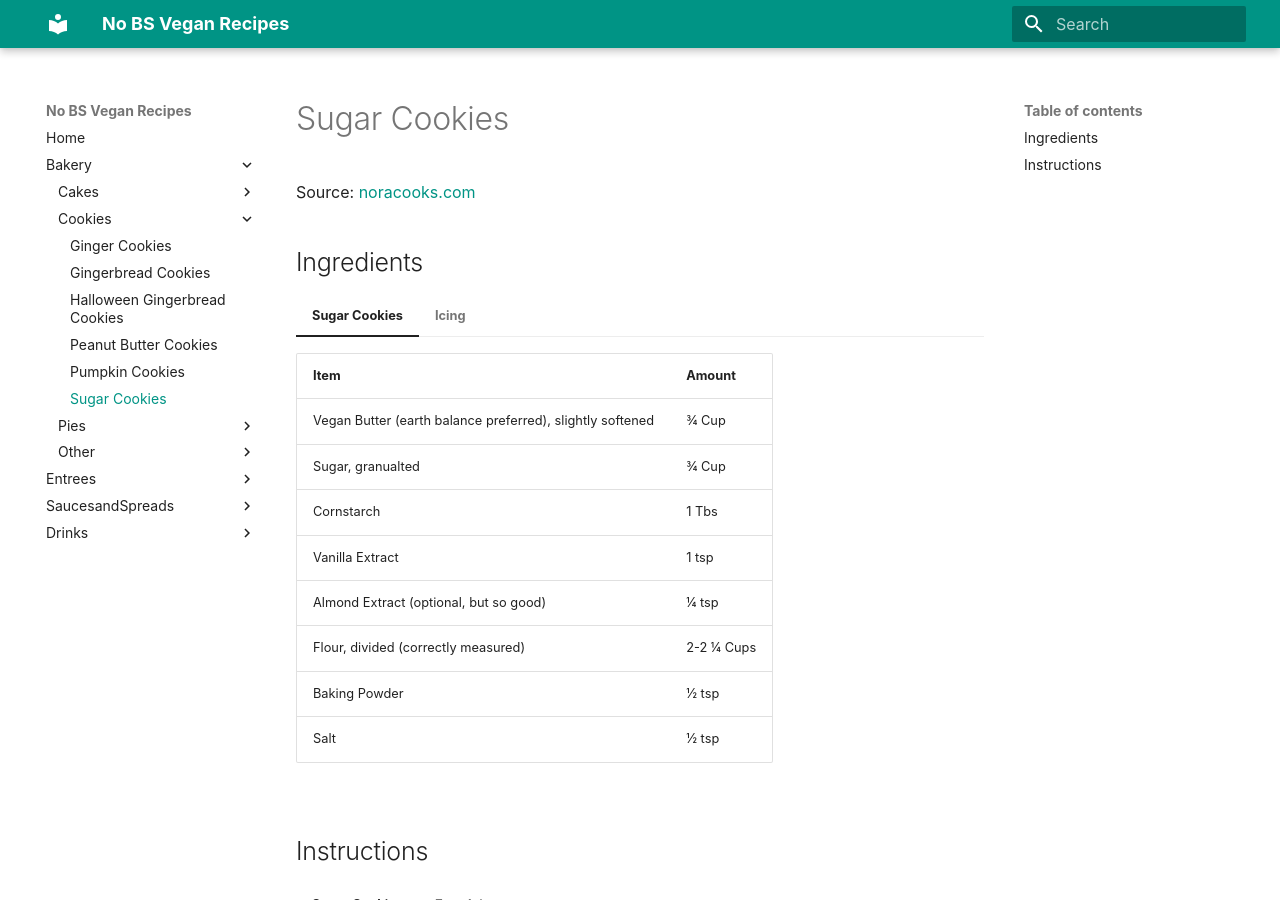
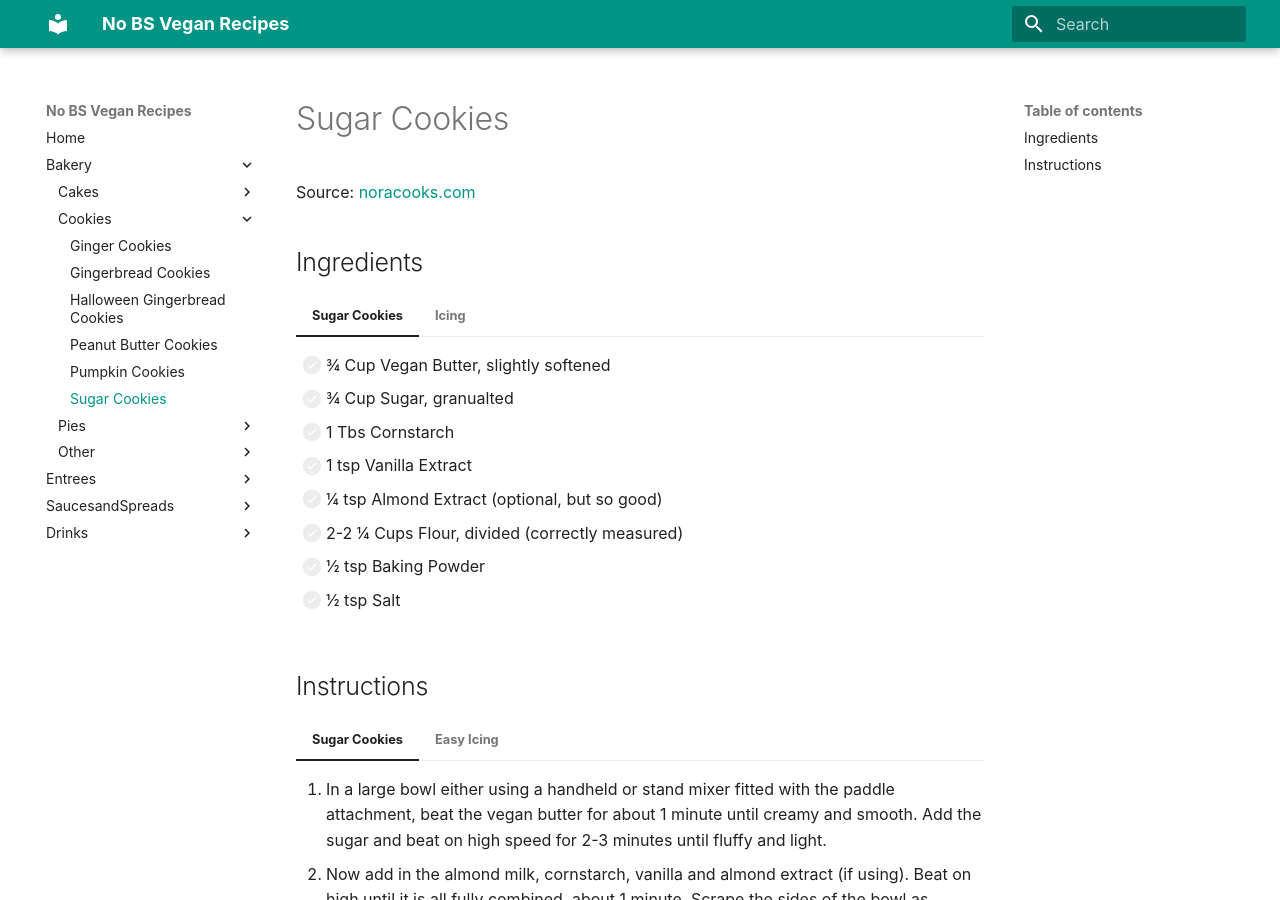
Before and after one commit to rocinante333/recipes.nobsvegan.xyz, an MkDocs documentation site: the page built from docs/sugar-cookies.md, in a window 1280 px wide and 900 px high. Built offline with MkDocs 1.6.1 and Material for MkDocs 9.7.7, drawn with Linux system fonts in a browser that asks for light colours.

```diff
--- a/docs/sugar-cookies.md
+++ b/docs/sugar-cookies.md
@@ -5,24 +5,20 @@ Source: [noracooks.com](https://www.noracooks.com/vegan-sugar-cookies/)
 ## Ingredients
 
 === "Sugar Cookies"
-    | **Item**                                         | **Amount**   |
-    | --------------------------------------------------------- | ------------ |
-    | Vegan Butter (earth balance preferred), slightly softened | 3/4 Cup      |
-    | Sugar, granualted                                         | 3/4 Cup      |
-    | Cornstarch                                                | 1 Tbs        |
-    | Vanilla Extract                                           | 1 tsp        |
-    | Almond Extract (optional, but so good)                    | 1/4 tsp      |
-    | Flour, divided (correctly measured)                       | 2-2 1/4 Cups |
-    | Baking Powder                                             | 1/2 tsp      |
-    | Salt                                                      | 1/2 tsp      |
+    - [ ] 3/4 Cup Vegan Butter, slightly softened
+    - [ ] 3/4 Cup Sugar, granualted
+    - [ ] 1 Tbs Cornstarch
+    - [ ] 1 tsp Vanilla Extract
+    - [ ] 1/4 tsp Almond Extract (optional, but so good)
+    - [ ] 2-2 1/4 Cups Flour, divided (correctly measured)
+    - [ ] 1/2 tsp Baking Powder
+    - [ ] 1/2 tsp Salt
 === "Icing"
-    | **Item**                                                | **Amount** |
-    | -------------------------------------------------------- | ---------- |
-    | Powdered Sugar                                           | 1/2 Cups   |
-    | Vanilla Extract                                          | 1/2 tsp    |
-    | Almond Extract (optional)                                | 1/4 tsp    |
-    | Corn Syrup (can omit, but it makes the icing very shiny) | 1Tbs       |
-    | Almond Milk, unsweetened                                 | 1-2 Tbs    |
+    - [ ] 1/2 Cups Powdered Sugar
+    - [ ] 1/2 tsp Vanilla Extract
+    - [ ] 1/4 tsp Almond Extract (optional)
+    - [ ] 1 Tbs Corn Syrup (can omit, but it makes the icing very shiny)
+    - [ ] 1-2 Tbs Almond Milk, unsweetened
 
 
 
```
Also changed, not shown: docs/banana-bread.md (added, +27 -0 lines), docs/pumpkin-pie.md (+10 -14 lines), docs/red-velvet-cake.md (+15 -21 lines), docs/seitan-saltado.md (+15 -15 lines), docs/template.md (added, +24 -0 lines).
